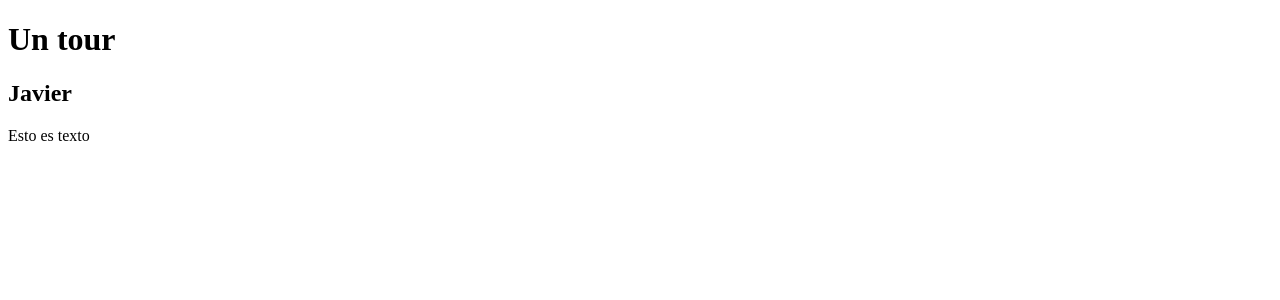
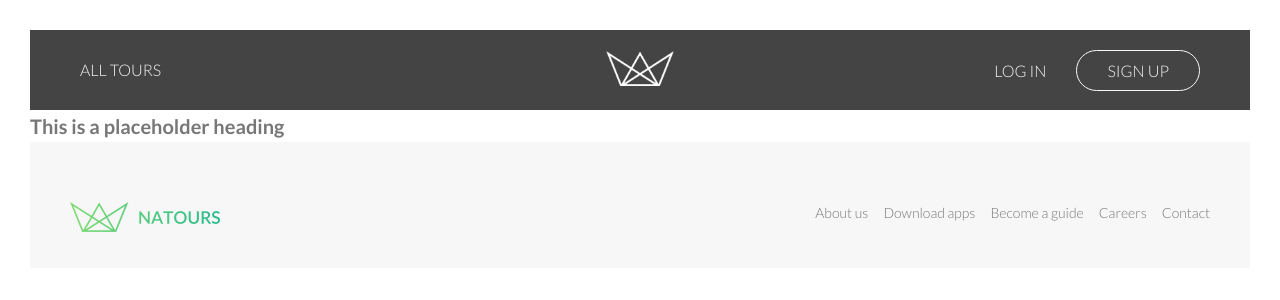
Before and after one commit to JavierGold/learning-node, a Node server app: page / in a window 1280 px wide. Shown: the top 300 px of the page. Run offline with Node 20, Linux system fonts and the light colour scheme; some libraries are stand-ins or nearby versions.

Commit message:
add: pug y primeros pasos

```diff
--- a/natours/app.js
+++ b/natours/app.js
@@ -76,6 +76,17 @@ app.get('/',(req,res)=>{
   });
 })
 
+app.get('/overview',(req,res)=>{
+  res.status(200).render('overview',{
+    title: 'All tours'
+  });
+})
+
+app.get('/tour',(req,res)=>{
+  res.status(200).render('tour',{
+    title: 'The Forest Hiker tour'
+  });
+})
 
 app.use('/api/v1/tours', tourRouter);
 app.use('/api/v1/users', userRouter);
--- /dev/null
+++ b/natours/views/_footer.pug
@@ -0,0 +1,9 @@
+footer.footer
+        .footer__logo
+             img(src='/img/logo-green.png' alt='Natour logo')
+        ul.footer__nav
+            li: a(href='#') About us
+            li: a(href='#') Download apps
+            li: a(href='#') Become a guide
+            li: a(href='#') Careers
+            li: a(href='#') Contact
--- /dev/null
+++ b/natours/views/_header.pug
@@ -0,0 +1,12 @@
+header.header
+        nav.nav.nav--tours
+            a.nav__el(href='#') All tours
+        .header__logo
+            img(src='/img/logo-white.png' alt='Natours logo')
+        nav.nav.nav--user
+            //-a.nav__el(href='#') My bookings
+            //-a.nav__el(href='#')
+                img.nav__user-img(src='img/user.jpg' alt='User photo')
+                span Jonas
+            button.nav__el Log In
+            button.nav__el.nav__el--cta Sign up
--- a/natours/views/base.pug
+++ b/natours/views/base.pug
@@ -1,10 +1,19 @@
 doctype html
 html
     head
-        title Natours
+        title Natours | Exciting tours for adventurous people
+        meta(charset='UTF-8')
+        meta(name='viewport' content='width=device-width, initial-scale=1.0')
+        link(rel='stylesheet' href='/css/style.css')
+        link(rel='shortcut icon' type='image/png' href='/img/favicon.png')
+        link(rel='stylesheet' href='https://fonts.googleapis.com/css?family=Lato:300,300i,700')
 
 
     body
-        h1= tour
-        h2=user
-        p Esto es texto
+        include _header
+
+
+        block content
+            h1 This is a placeholder heading
+
+        include _footer
--- /dev/null
+++ b/natours/views/overview.pug
@@ -0,0 +1,4 @@
+extends base
+
+block content
+    h1 This is overview
--- /dev/null
+++ b/natours/views/tour.pug
@@ -0,0 +1,4 @@
+extends base
+
+block content
+    h1 This is tour detail
```
